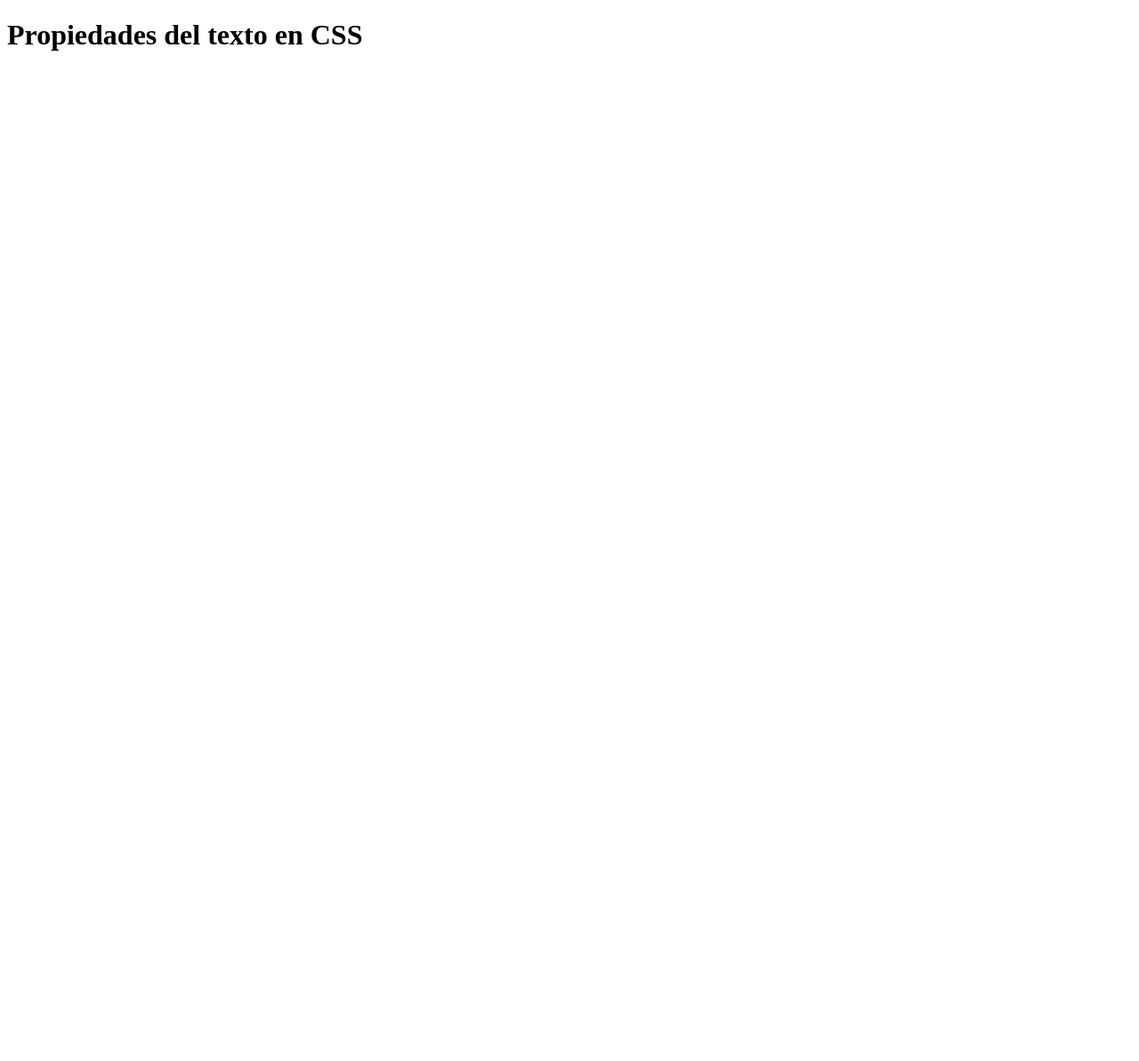
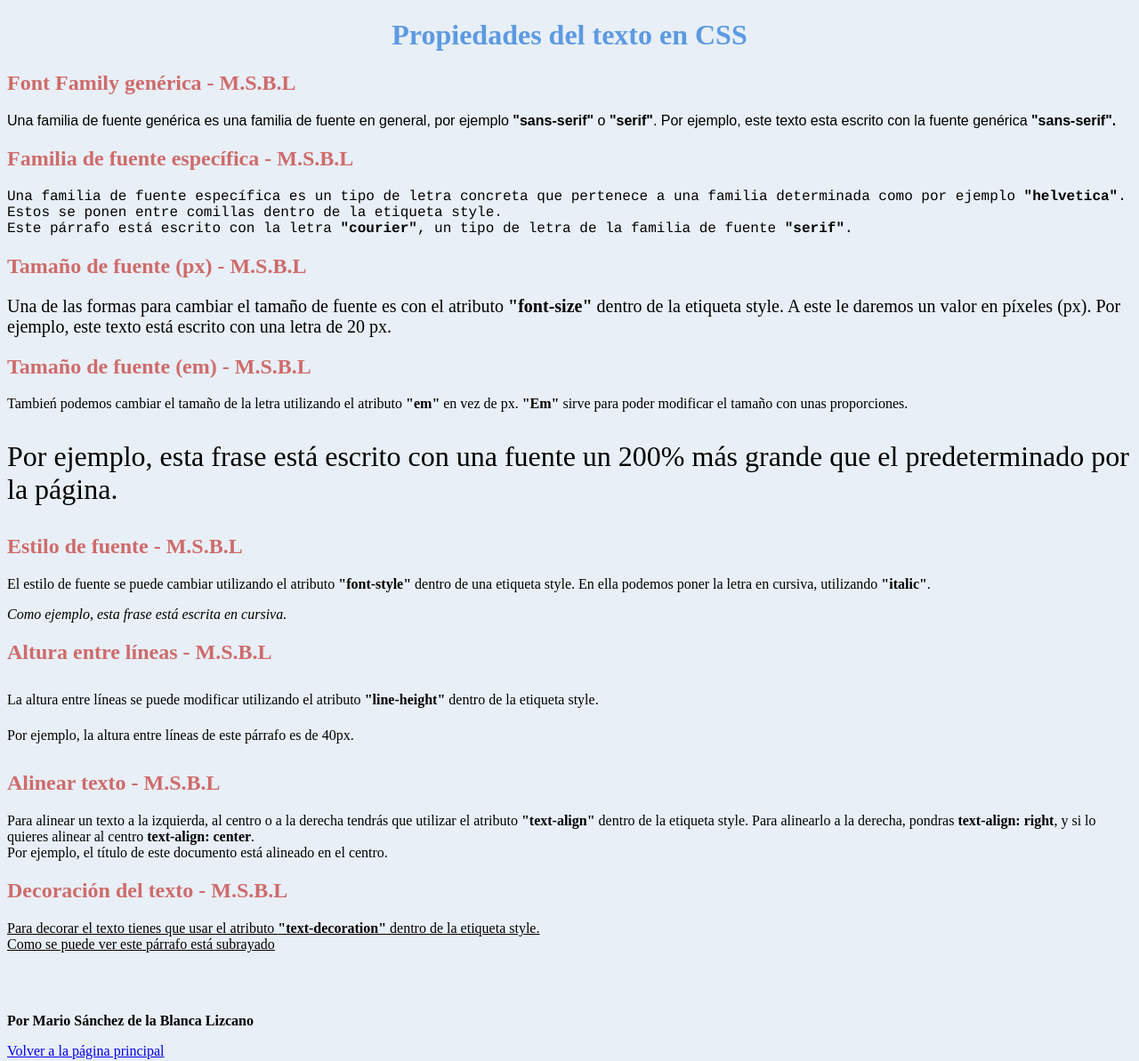
Before and after one commit to Mario20041998/Mario20041998.github.io, a plain HTML site: page propiedades_text_css.html in a window 1280 px wide. Shown: the whole page at 89% size. Before the commit the page ends 800 px from the top, so only its background shows below. Drawn offline with Linux system fonts and the light colour scheme.

Commit message:
Add files via upload

```diff
--- a/propiedades_text_css.html
+++ b/propiedades_text_css.html
@@ -1,18 +1,133 @@
 <!DOCTYPE html>
 <html>
+
 <head>
     <meta charset="utf-8">
     <title>Página web Mario Sánchez de la Blanca</title>
 </head>
+
 <body>
     <style>
+        #generica {
+            font-family: sans-serif;
+        }
 
+        #especifica {
+            font-family: "Courier", serif;
+        }
+
+        #px {
+            font-size: 20px
+        }
+
+        #em {
+            font-size: 2em;
+        }
+
+        #cursiva {
+            font-style: italic;
+        }
+
+        #altura {
+            line-height: 40px;
+        }
+
+        #titulo {
+            text-align: center;
+        }
+
+        #decorar {
+            text-decoration: underline;
+        }
+
+        h2 {
+            color: rgb(207, 107, 107);
+        }
+
+        h1 {
+            color: rgb(92, 154, 226);
+        }
+
+        html {
+            background-color: rgba(140, 178, 214, 0.199);
+        }
     </style>
- <h1>Propiedades del texto en CSS</h1>
+    <h1 id="titulo">Propiedades del texto en CSS</h1>
 
 
+    <h2>Font Family genérica - M.S.B.L</h2>
 
+    <p id="generica">Una familia de fuente genérica es una familia de fuente en general, por ejemplo
+        <strong>"sans-serif"</strong> o
+        <strong>"serif"</strong>. Por ejemplo, este texto esta escrito con la fuente genérica
+        <strong>"sans-serif".</strong>
+    </p>
 
+    <h2>Familia de fuente específica - M.S.B.L</h2>
 
+    <p id="especifica">Una familia de fuente específica es un tipo de letra concreta que pertenece a una familia
+        determinada como por ejemplo <strong>"helvetica"</strong>. Estos se ponen entre comillas dentro de la etiqueta
+        style.<br>
+        Este párrafo está escrito con la letra <strong>"courier"</strong>, un tipo de letra de la familia de fuente
+        <strong>"serif"</strong>.
+    </p>
+
+    <h2>Tamaño de fuente (px) - M.S.B.L</h2>
+
+    <p id="px">Una de las formas para cambiar el tamaño de fuente es con el atributo <strong>"font-size"</strong> dentro
+        de la etiqueta
+        style. A este le daremos un valor en píxeles (px). Por ejemplo, este texto está escrito con una letra de 20 px.
+    </p>
+
+    <h2>Tamaño de fuente (em) - M.S.B.L</h2>
+    <p>
+        Tambień podemos cambiar el tamaño de la letra utilizando el atributo <strong>"em"</strong> en vez de px.
+        <strong>"Em"</strong> sirve para
+        poder modificar el tamaño con unas proporciones.
+    </p>
+    <p id="em">
+        Por ejemplo, esta frase está escrito con una fuente un 200% más grande que el predeterminado por la página.
+    </p>
+
+    <h2>Estilo de fuente - M.S.B.L</h2>
+
+    <p>
+        El estilo de fuente se puede cambiar utilizando el atributo <strong>"font-style"</strong> dentro de una etiqueta
+        style. En ella podemos poner la letra en cursiva, utilizando <strong>"italic"</strong>.
+    </p>
+    <p id="cursiva">
+        Como ejemplo, esta frase está escrita en cursiva.</p>
+
+    <h2>Altura entre líneas - M.S.B.L</h2>
+
+    <p id="altura">La altura entre líneas se puede modificar utilizando el atributo <strong>"line-height"</strong>
+        dentro de la etiqueta
+        style.<br>
+        Por ejemplo, la altura entre líneas de este párrafo es de 40px.</p>
+
+    <h2>Alinear texto - M.S.B.L</h2>
+
+    <p>Para alinear un texto a la izquierda, al centro o a la derecha tendrás que utilizar el atributo
+        <strong>"text-align"</strong> dentro de la etiqueta style. Para alinearlo a la derecha, pondras
+        <strong>text-align: right</strong>, y si lo quieres
+        alinear al centro <strong>text-align: center</strong>.<br>
+        Por ejemplo, el título de este documento está alineado en el centro.
+    </p>
+
+    <h2>Decoración del texto - M.S.B.L</h2>
+
+    <p id="decorar">Para decorar el texto tienes que usar el atributo <strong>"text-decoration"</strong> dentro de la
+        etiqueta style.<br>
+        Como se puede ver este párrafo está subrayado</p>
+
+    <br>
+    <br>
+
+    <p> <strong>Por Mario Sánchez de la Blanca Lizcano</strong> </p>
+
+    <a href="index.html">Volver a la página principal</a>
+
+    <!-- Actualizado el 22/11/2021-->
 </body>
+
 </html>
```
Also changed, not shown: css_layout.html (added, +126 -0 lines), etiquetas_html.html (+49 -17 lines), index.html (+6 -1 lines), imagenes/modelo_de_cajas.png (added). Lines whose indentation alone changed are shown as unchanged.
